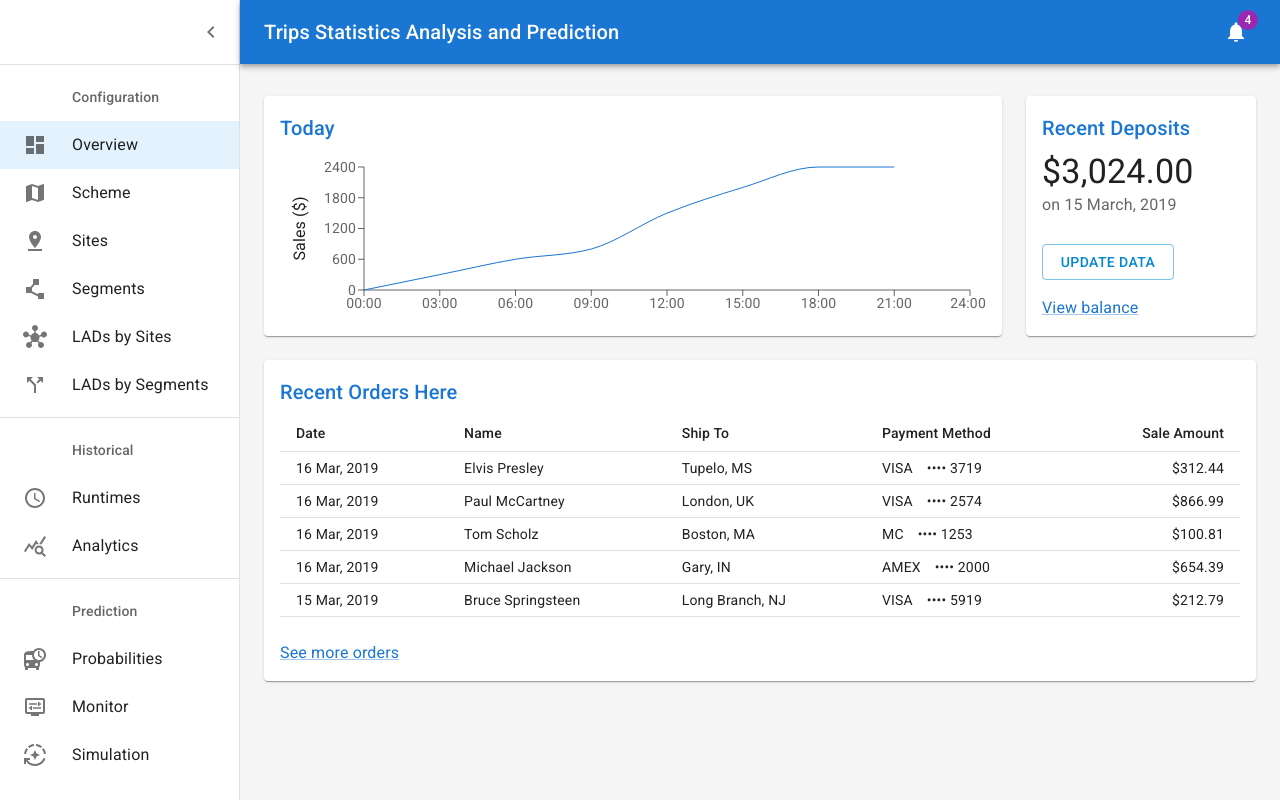
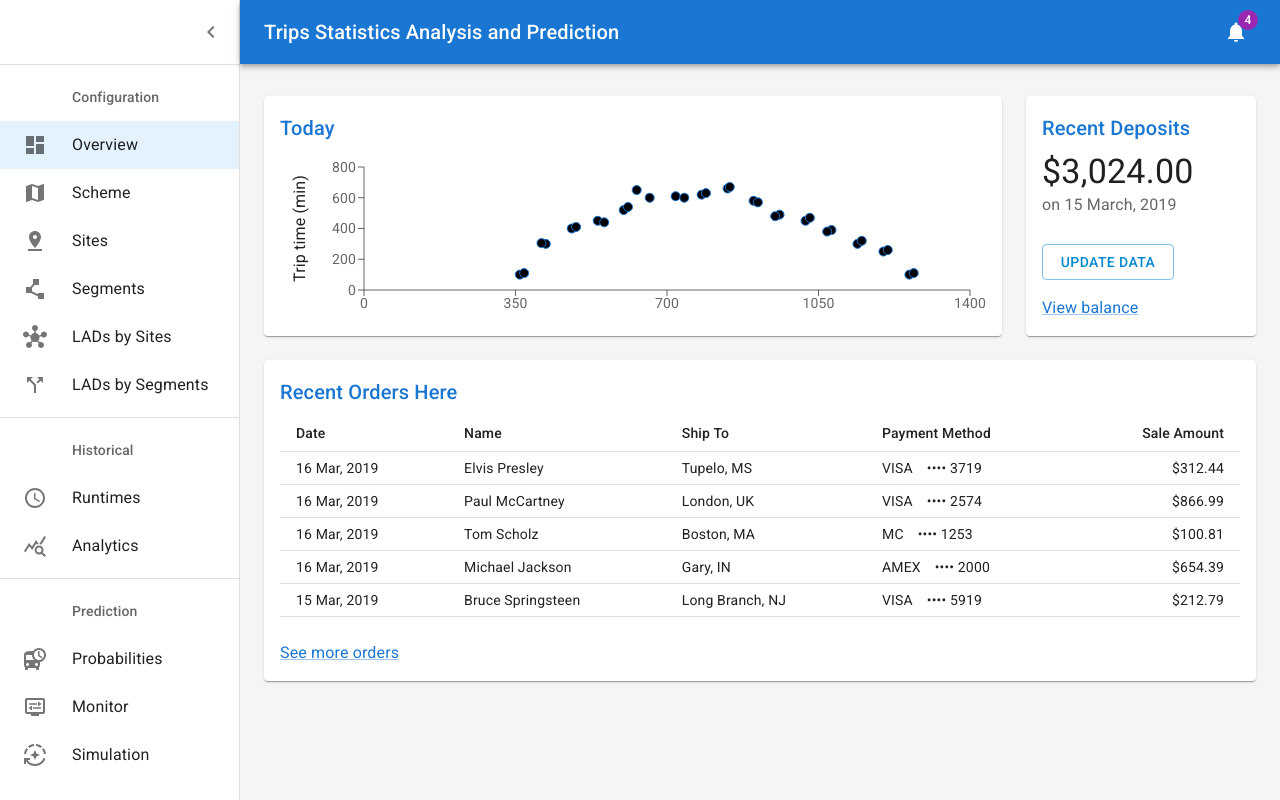
Before and after one commit to bars-p/predict-mvp, a Next.js app: page / in a window 1280 px wide. Built offline with nearby package versions, Linux system fonts and the light colour scheme; a web font is replaced by a local one.

Commit message:
Added Edit/NewItem Dialog to the Sites page

```diff
--- a/src/components/old/Chart.js
+++ b/src/components/old/Chart.js
@@ -1,6 +1,6 @@
 import * as React from 'react';
 import { useTheme } from '@mui/material/styles';
-import { LineChart, Line, XAxis, YAxis, Label, ResponsiveContainer } from 'recharts';
+import { LineChart, Line, XAxis, YAxis, Label, ResponsiveContainer, ScatterChart, Scatter } from 'recharts';
 import Title from '../layout/Title';
 
 // Generate Sales Data
@@ -9,15 +9,40 @@ function createData(time, amount) {
 }
 
 const data = [
-  createData('00:00', 0),
-  createData('03:00', 300),
-  createData('06:00', 600),
-  createData('09:00', 800),
-  createData('12:00', 1500),
-  createData('15:00', 2000),
-  createData('18:00', 2400),
-  createData('21:00', 2400),
-  createData('24:00', undefined),
+  { x: 0, y: undefined, z: 200 },
+  { x: 360, y: 100, z: 260 },
+  { x: 420, y: 300, z: 400 },
+  { x: 480, y: 400, z: 280 },
+  { x: 540, y: 450, z: 500 },
+  { x: 600, y: 520, z: 200 },
+  { x: 660, y: 600, z: 200 },
+  { x: 720, y: 610, z: 260 },
+  { x: 780, y: 620, z: 400 },
+  { x: 840, y: 660, z: 280 },
+  { x: 900, y: 580, z: 500 },
+  { x: 960, y: 490, z: 200 },
+  { x: 1020, y: 450, z: 200 },
+  { x: 1080, y: 390, z: 260 },
+  { x: 1140, y: 300, z: 400 },
+  { x: 1200, y: 250, z: 280 },
+  { x: 1260, y: 100, z: 500 },
+  { x: 370, y: 110, z: 260 },
+  { x: 410, y: 305, z: 400 },
+  { x: 490, y: 410, z: 280 },
+  { x: 555, y: 440, z: 500 },
+  { x: 610, y: 540, z: 200 },
+  { x: 630, y: 650, z: 200 },
+  { x: 740, y: 600, z: 260 },
+  { x: 790, y: 630, z: 400 },
+  { x: 845, y: 670, z: 280 },
+  { x: 910, y: 570, z: 500 },
+  { x: 950, y: 480, z: 200 },
+  { x: 1030, y: 470, z: 200 },
+  { x: 1070, y: 380, z: 260 },
+  { x: 1150, y: 320, z: 400 },
+  { x: 1210, y: 260, z: 280 },
+  { x: 1270, y: 110, z: 500 },
+  { x: 1140, y: undefined, z: 200 },
 ];
 
 export default function Chart() {
@@ -27,7 +52,7 @@ export default function Chart() {
     <React.Fragment>
       <Title>Today</Title>
       <ResponsiveContainer>
-        <LineChart
+        <ScatterChart
           data={data}
           margin={{
             top: 16,
@@ -37,11 +62,14 @@ export default function Chart() {
           }}
         >
           <XAxis
-            dataKey="time"
+            type='number'
+            dataKey='x'
             stroke={theme.palette.text.secondary}
             style={theme.typography.body2}
           />
           <YAxis
+            type='number'
+            dataKey='y'
             stroke={theme.palette.text.secondary}
             style={theme.typography.body2}
           >
@@ -54,17 +82,15 @@ export default function Chart() {
                 ...theme.typography.body1,
               }}
             >
-              Sales ($)
+              Trip time (min)
             </Label>
           </YAxis>
-          <Line
-            isAnimationActive={false}
-            type="monotone"
-            dataKey="amount"
+          <Scatter
+            data={data}
             stroke={theme.palette.primary.main}
-            dot={false}
+            dot={true}
           />
-        </LineChart>
+        </ScatterChart>
       </ResponsiveContainer>
     </React.Fragment>
   );
--- a/src/contexts/DataContext.js
+++ b/src/contexts/DataContext.js
@@ -8,9 +8,21 @@ const DataContextProvider = ({ children }) => {
   const deleteSite = (id) => {
     setSites(sites.filter(site => site.id != id));
   };
+  const addSite = (item) => {
+    setSites([...sites, item]);
+  };
+  const updateSite = (item) => {
+    setSites(sites.map(site => {
+      if (site.id == item.id) {
+        return item;
+      } else {
+        return site;
+      }
+    }));
+  };
 
   return (
-    <DataContext.Provider value={{ sites, deleteSite }}>
+    <DataContext.Provider value={{ sites, deleteSite, addSite, updateSite }}>
       {children}
     </DataContext.Provider>
   );
--- a/src/data/SitesData.js
+++ b/src/data/SitesData.js
@@ -5,30 +5,35 @@ export default function getSitesData() {
     name: 'Factory',
     short: 'A',
     ladsList: ['Lad-1-0-1'],
+    point: [0, 0],
   },
   {
     id: 2,
     name: 'Main Street',
     short: 'B',
     ladsList: ['Lad-1-0-1', 'Lad-2-0-1', 'Lad-1-0-2'],
+    point: [0, 0],
   },
   {
     id: 3,
     name: 'Central Park',
     short: 'C',
     ladsList: ['Lad-1-0-1', 'Lad-1-0-2'],
+    point: [0, 0],
   },
   {
     id: 4,
     name: 'City Library',
     short: 'D',
     ladsList: ['Lad-1-0-1', 'Lad-2-0-1', 'Lad-1-0-2', 'Lad-2-0-2'],
+    point: [0, 0],
   },
   {
     id: 5,
     name: 'City Hall',
     short: 'E',
     ladsList: ['Lad-2-0-2'],
+    point: [0, 0],
   },
  ];
 }
```
Also changed, not shown: src/components/sites/EditDialog.js (added, +65 -0 lines), src/components/sites/Sites.js (+71 -6 lines).
